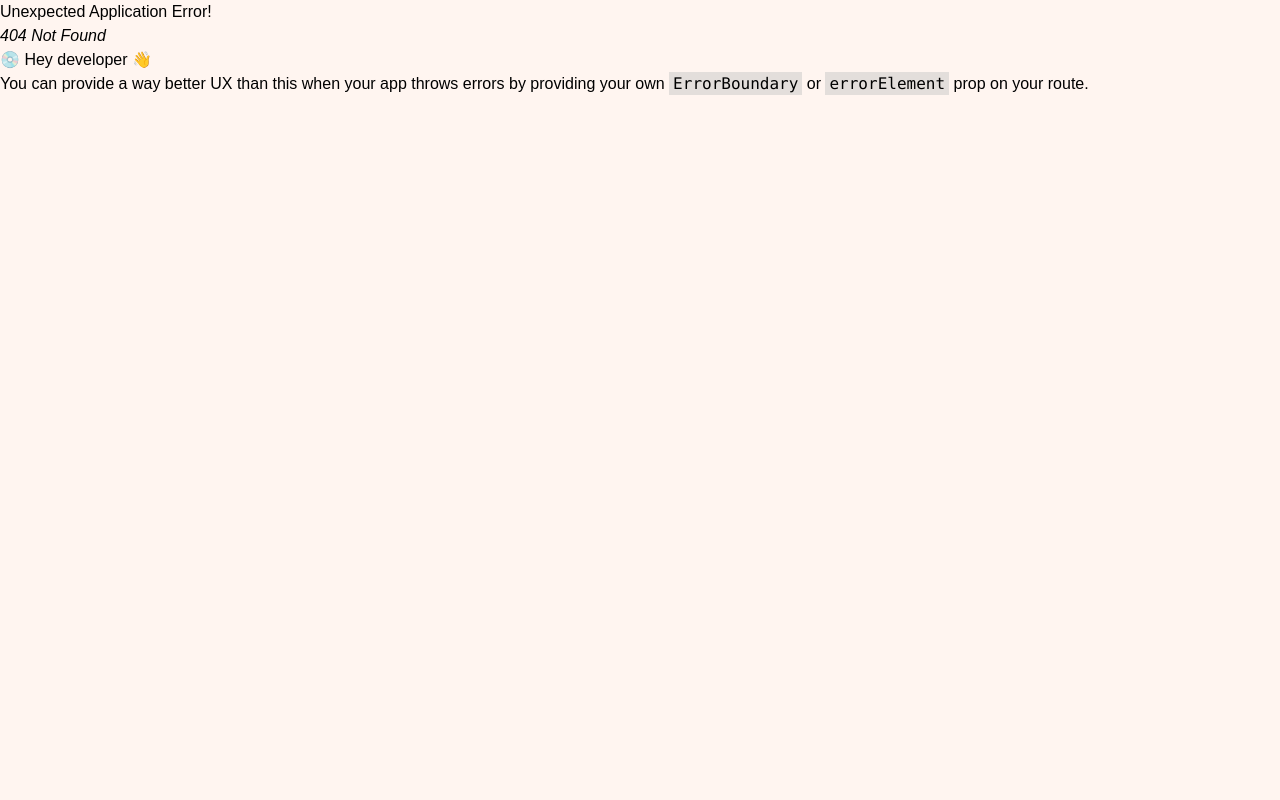
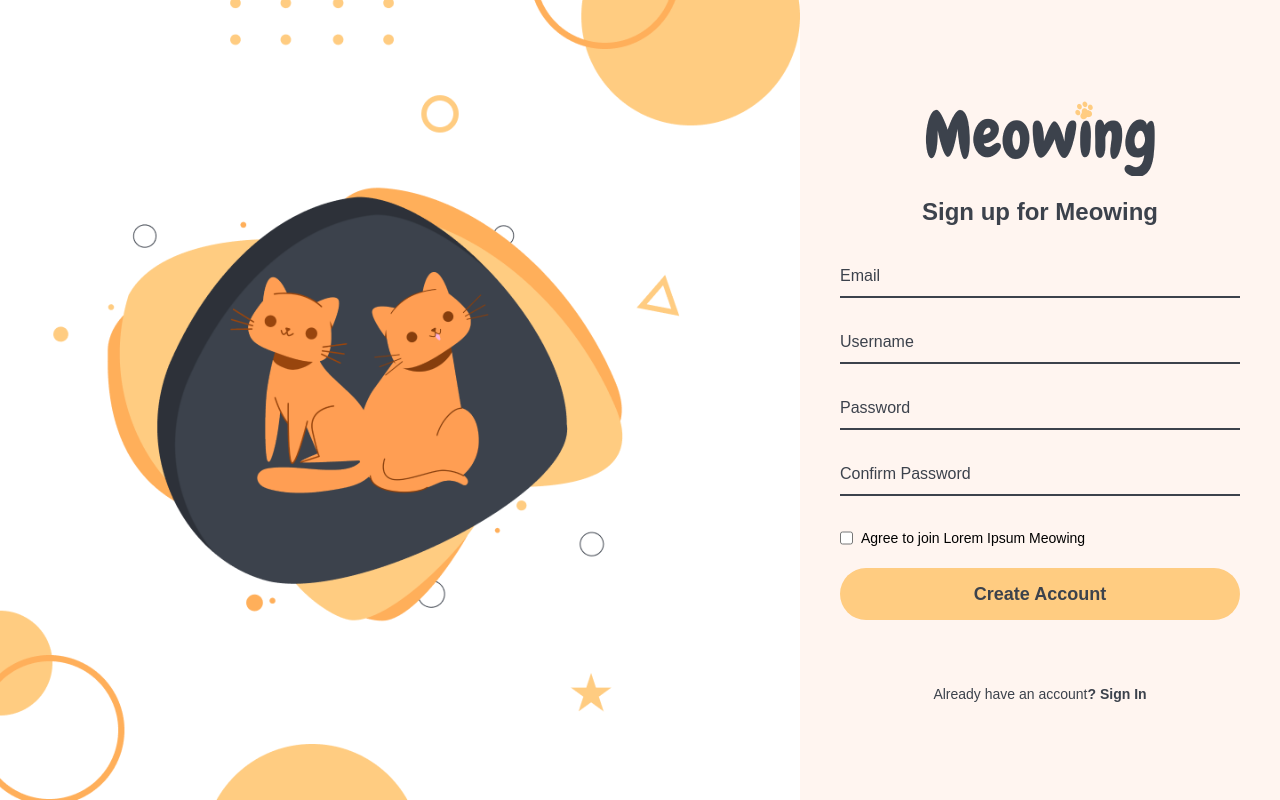
Before and after one commit to Nkas2/project-macro, a React (Vite) app: page /signup in a window 1280 px wide. Before the commit this address had no page. Built offline with nearby package versions, Linux system fonts and the light colour scheme; a web font is replaced by a local one.

Commit message:
selesai membuat halaman login dan register

```diff
--- /dev/null
+++ b/src/components/items/ButtonAuth.jsx
@@ -0,0 +1,8 @@
+// eslint-disable-next-line react/prop-types
+export const ButtonAuth = ({ text }) => {
+  return (
+    <button className="w-full bg-[#FFCC81] py-3 rounded-full text-[#3C424C] text-lg font-bold cursor-pointer">
+      {text}
+    </button>
+  );
+};
--- a/src/layouts/AuthLayout.jsx
+++ b/src/layouts/AuthLayout.jsx
@@ -1,7 +1,20 @@
+import { Outlet } from "react-router-dom";
+
 export const AuthLayouts = () => {
   return (
-    <>
-      <h1>Auth</h1>
-    </>
+    <div className="flex h-screen max-w-[1440px]">
+      {/* image */}
+      <div className="w-[800px] max-h-screen bg-white">
+        <img
+          src="assets/image/sign.png"
+          alt=""
+          className="object-cover w-full h-full"
+        />
+      </div>
+      {/* form */}
+      <div className="flex-1 max-h-screen flex items-center">
+        <Outlet />
+      </div>
+    </div>
   );
 };
--- /dev/null
+++ b/src/page/Login.jsx
@@ -0,0 +1,43 @@
+import { ButtonAuth } from "../components/items/ButtonAuth";
+
+export const Login = () => {
+  return (
+    <div className="w-full h-5/6 flex justify-center items-center">
+      <div className="w-[400px] mx-auto ">
+        <img src="assets/image/logo2.png" alt="" className="block mx-auto" />
+        <h1 className="text-[#3C424C] text-2xl font-bold text-center mt-5">
+          Welcome back!
+        </h1>
+        <form className="mt-20">
+          <div className="w-full mb-8">
+            <input
+              type="email"
+              name="email"
+              placeholder="Email"
+              className="w-full bg-transparent outline-none border-b-2 pb-2 border-[#3C424C] placeholder:text-[#3C424C] text-slate-600"
+              autoComplete="off"
+            />
+          </div>
+          <div className="w-full mb-5">
+            <input
+              type="password"
+              name="password"
+              placeholder="Password"
+              className="w-full bg-transparent outline-none border-b-2 pb-2 border-[#3C424C] placeholder:text-[#3C424C]"
+              autoComplete="off"
+            />
+          </div>
+
+          <div className="flex justify-end mb-14">
+            <p className="text-sm">Forgot password?</p>
+          </div>
+          <ButtonAuth text={"Log In"} />
+        </form>
+        <p className="mt-32 text-[#3C424C] text-sm text-center">
+          Already have an account<span className="font-semibold">?</span>{" "}
+          <span className="font-bold">Sign In</span>
+        </p>
+      </div>
+    </div>
+  );
+};
--- /dev/null
+++ b/src/page/Signup.jsx
@@ -0,0 +1,61 @@
+import { ButtonAuth } from "../components/items/ButtonAuth";
+
+export const SignUp = () => {
+  return (
+    <div className="w-full h-5/6 flex justify-center items-center">
+      <div className="w-[400px] mx-auto ">
+        <img src="assets/image/logo2.png" alt="" className="block mx-auto" />
+        <h1 className="text-[#3C424C] text-2xl font-bold text-center mt-5">
+          Sign up for Meowing
+        </h1>
+        <form className="mt-9">
+          <div className="w-full mb-8">
+            <input
+              type="email"
+              name="email"
+              placeholder="Email"
+              className="w-full bg-transparent outline-none border-b-2 pb-2 border-[#3C424C] placeholder:text-[#3C424C] text-slate-600"
+              autoComplete="off"
+            />
+          </div>
+          <div className="w-full mb-8">
+            <input
+              type="text"
+              name="username"
+              placeholder="Username"
+              className="w-full bg-transparent outline-none border-b-2 pb-2 border-[#3C424C] placeholder:text-[#3C424C]"
+              autoComplete="off"
+            />
+          </div>
+          <div className="w-full mb-8">
+            <input
+              type="password"
+              name="password"
+              placeholder="Password"
+              className="w-full bg-transparent outline-none border-b-2 pb-2 border-[#3C424C] placeholder:text-[#3C424C]"
+              autoComplete="off"
+            />
+          </div>
+          <div className="w-full mb-8">
+            <input
+              type="password"
+              name="confirmPassword"
+              placeholder="Confirm Password"
+              className="w-full bg-transparent outline-none border-b-2 pb-2 border-[#3C424C] placeholder:text-[#3C424C]"
+              autoComplete="off"
+            />
+          </div>
+          <div className="flex gap-2 mb-5">
+            <input type="checkbox" className="accent-slate-600" />
+            <p className="text-sm">Agree to join Lorem Ipsum Meowing</p>
+          </div>
+          <ButtonAuth text={"Create Account"} />
+        </form>
+        <p className="mt-16 text-[#3C424C] text-sm text-center">
+          Already have an account<span className="font-semibold">?</span>{" "}
+          <span className="font-bold">Sign In</span>
+        </p>
+      </div>
+    </div>
+  );
+};
```
Also changed, not shown: src/routes/route.jsx (+12 -0 lines), public/assets/image/logo2.png (added), public/assets/image/sign.png (added).
